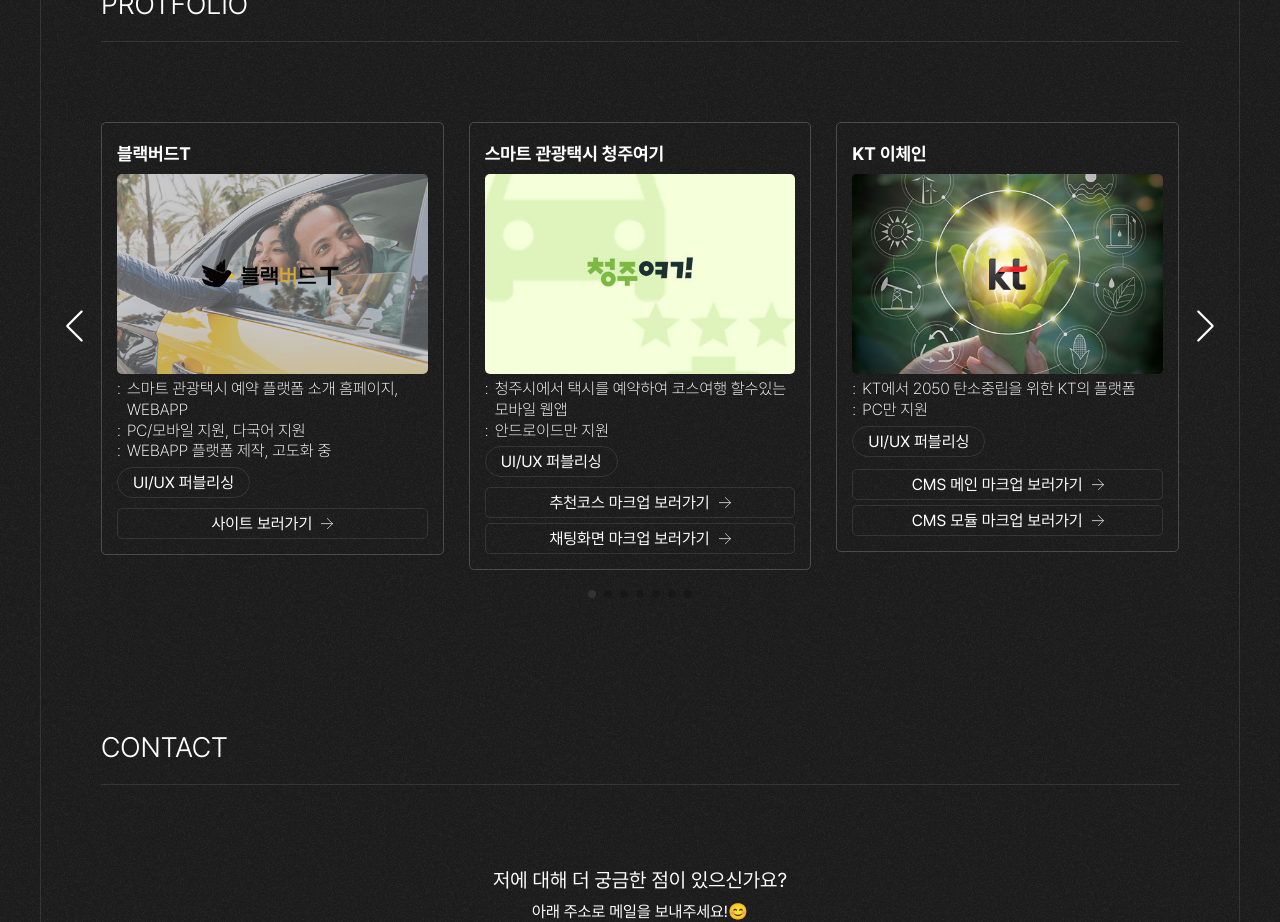
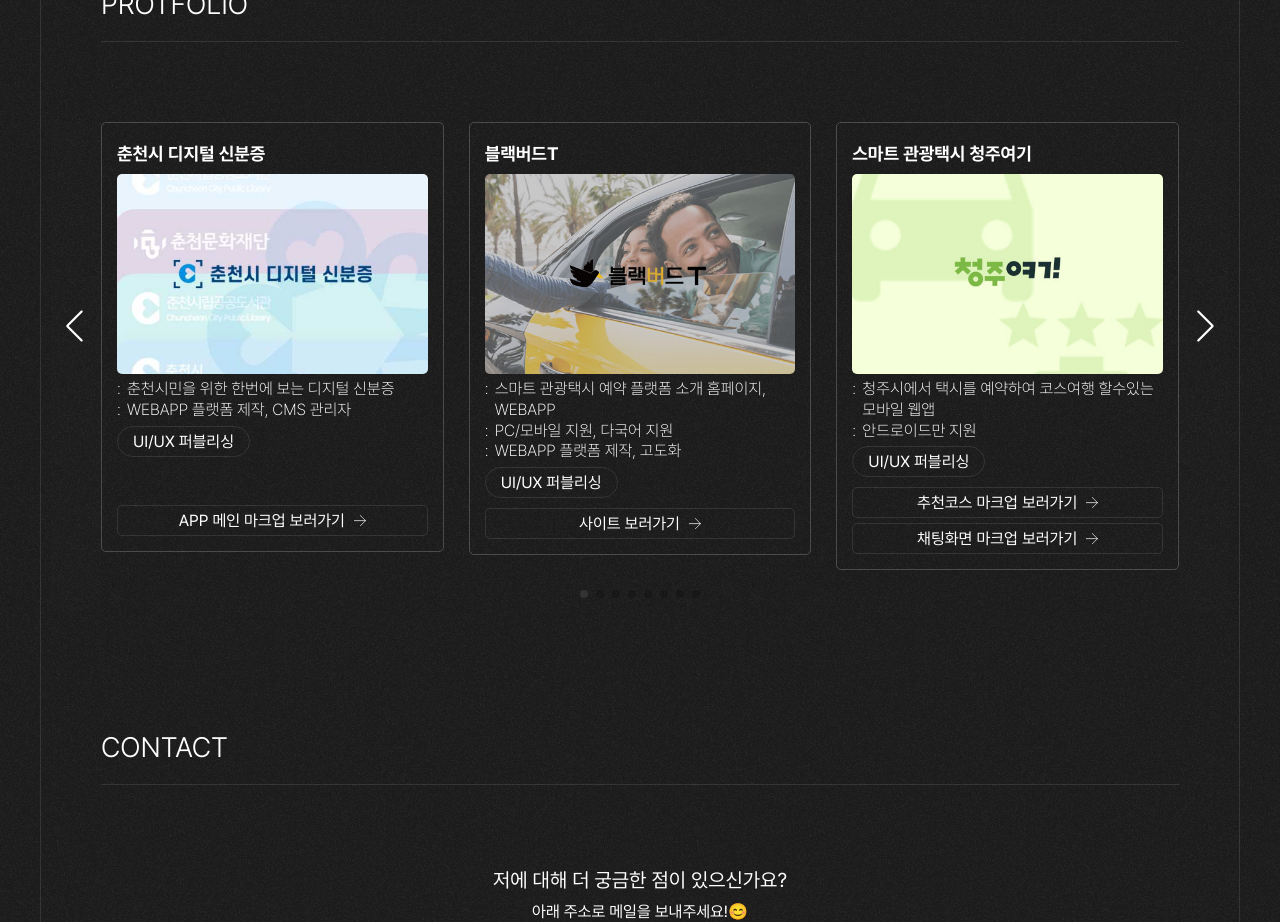
Before and after one commit to k-bora/portfolio-3rd, a Vue app: page / in a window 1280 px wide. Shown: the part 2080-3002 px from the top of the page. Built offline with nearby package versions, Linux system fonts and the light colour scheme.

Commit message:
- 새로운 프로젝트 슬라이드 추가

```diff
--- a/src/components/Portfolio.vue
+++ b/src/components/Portfolio.vue
@@ -29,12 +29,30 @@
                         class="mySwiper">
                         <swiper-slide class="portList__item">
                             <div>
+                                <strong class="tit">춘천시 디지털 신분증</strong>
+                                <div class="imgBox"><img src="../assets/image/port_chuncheon.jpg"></div>
+                                <div class="txtBox">
+                                    <span class="txt">춘천시민을 위한 한번에 보는 디지털 신분증</span>
+                                    <span class="txt">WEBAPP 플랫폼 제작, CMS 관리자</span>
+                                </div>
+                                <div class="workBox">
+                                    <span class="work">UI/UX 퍼블리싱</span>
+                                </div>
+                            </div>
+                            <div>
+                            <!-- <a href="" target="_blank" class="btnLink">사이트 보러가기 <svg class="arrowRight" xmlns="http://www.w3.org/2000/svg" xmlns:xlink="http://www.w3.org/1999/xlink" x="0px" y="0px" viewBox="0 0 34.2 32.3" xml:xpace="preserve" style="stroke-width: 2;"><line x1="0" y1="16" x2="33" y2="16"></line><line x1="17.3" y1="0.7" x2="33.2" y2="16.5"></line><line x1="17.3" y1="31.6" x2="33.5" y2="15.4"></line></svg></a> -->
+                            <a href="https://k-bora.github.io/portfolio-2nd/portfolio/014_chuncheon/app/html/app-main.html" target="_blank" class="btnLink">APP 메인 마크업 보러가기 <svg class="arrowRight" xmlns="http://www.w3.org/2000/svg" xmlns:xlink="http://www.w3.org/1999/xlink" x="0px" y="0px" viewBox="0 0 34.2 32.3" xml:xpace="preserve" style="stroke-width: 2;"><line x1="0" y1="16" x2="33" y2="16"></line><line x1="17.3" y1="0.7" x2="33.2" y2="16.5"></line><line x1="17.3" y1="31.6" x2="33.5" y2="15.4"></line></svg></a>
+                            <!-- <a href="https://k-bora.github.io/portfolio-2nd/portfolio/014_chuncheon/cms/html/app-main.html" target="_blank" class="btnLink">CMS 메인 마크업 보러가기 <svg class="arrowRight" xmlns="http://www.w3.org/2000/svg" xmlns:xlink="http://www.w3.org/1999/xlink" x="0px" y="0px" viewBox="0 0 34.2 32.3" xml:xpace="preserve" style="stroke-width: 2;"><line x1="0" y1="16" x2="33" y2="16"></line><line x1="17.3" y1="0.7" x2="33.2" y2="16.5"></line><line x1="17.3" y1="31.6" x2="33.5" y2="15.4"></line></svg></a>     -->
+                        </div>
+                        </swiper-slide>
+                        <swiper-slide class="portList__item">
+                            <div>
                                 <strong class="tit">블랙버드T</strong>
                                 <div class="imgBox"><img src="../assets/image/port_blackbird.jpg"></div>
                                 <div class="txtBox">
                                     <span class="txt">스마트 관광택시 예약 플랫폼 소개 홈페이지, WEBAPP</span>
                                     <span class="txt">PC/모바일 지원, 다국어 지원</span>
-                                    <span class="txt">WEBAPP 플랫폼 제작, 고도화 중</span>
+                                    <span class="txt">WEBAPP 플랫폼 제작, 고도화</span>
                                 </div>
                                 <div class="workBox">
                                     <span class="work">UI/UX 퍼블리싱</span>
```
Also changed, not shown: src/assets/image/port_chuncheon.jpg (added).
